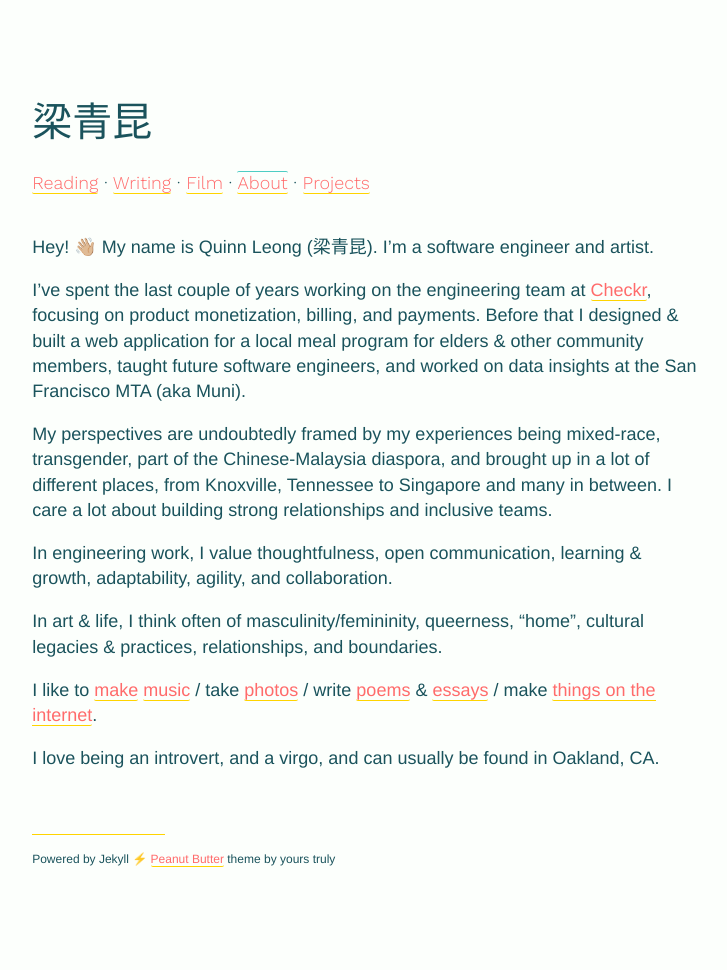
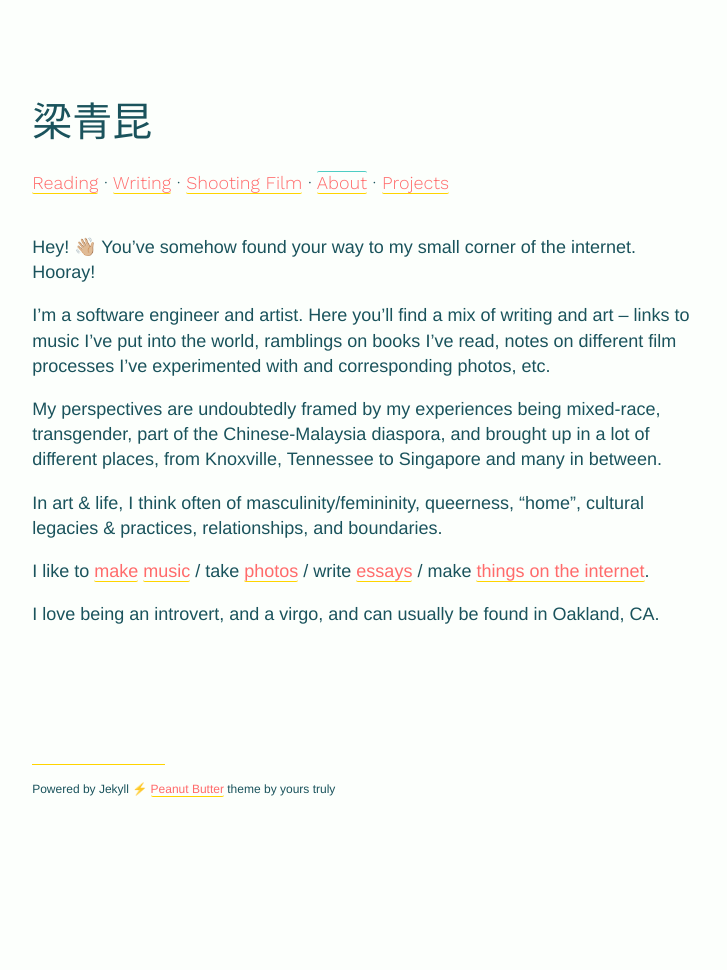
Before and after one commit to quinnleong/quinnleong.github.io, a Jekyll site: the page built from about.md, in a window 1280 px wide. Shown: the whole page, without its empty margins (275-1002 px from the left). Built offline with Jekyll 4.4.1, drawn with Linux system fonts in a browser that asks for light colours; after the commit the page ends 900 px from its top, so only the background shows below that.

Commit message:
Update self info

```diff
--- a/_data/pages.yml
+++ b/_data/pages.yml
@@ -6,7 +6,7 @@ pages:
 - title: Writing
   url: /writing/
 
-- title: Film
+- title: Shooting Film
   url: /film/
 
 - title: About
--- a/about.md
+++ b/about.md
@@ -4,33 +4,26 @@ title: About
 permalink: /about/
 ---
 
-Hey! 👋🏼 My name is Quinn Leong (梁青昆). I'm a software engineer and artist.
+Hey! 👋🏼 You've somehow found your way to my small corner of the internet. Hooray!
 
-I've spent the last couple of years working on the engineering team at [Checkr][checkr], focusing on
-product monetization, billing, and payments. Before that I
-designed & built a web application for a local meal program for elders & other community members,
-taught future software engineers, and worked on data insights at the San Francisco MTA (aka Muni).
+I'm a software engineer and artist. Here you'll find a mix of writing and art –
+links to music I've put into the world, ramblings on books I've read, notes
+on different film processes I've experimented with and corresponding photos, etc.
 
 My perspectives are undoubtedly framed by my experiences being mixed-race,
 transgender, part of the Chinese-Malaysia diaspora, and brought up in a lot of different
 places, from Knoxville, Tennessee to Singapore and many in between.
-I care a lot about building strong relationships and inclusive teams.
-
-In engineering work, I value thoughtfulness, open communication, learning & growth,
-adaptability, agility, and collaboration.
 
 In art & life, I think often of masculinity/femininity, queerness, "home", cultural legacies & practices, relationships, and boundaries.
 
 I like to [make][makzai-music] [music][ql-music] / take [photos][photos] /
-write [poems][poems] & [essays][essays] / make
+write [essays][essays] / make
 [things on the internet][things].
 
 I love being an introvert, and a virgo, and can usually be found in Oakland, CA.
 
-[checkr]: https://checkr.com/
 [makzai-music]: https://makzai.bandcamp.com
 [ql-music]: https://quinnleong.bandcamp.com
 [photos]: https://vsco.co/qleong
-[poems]: https://issuu.com/quinnleong/docs/gesture_2015.docx
 [essays]: http://qleong.com/assets/writing/slantd.pdf
 [things]: http://qleong.com/2018-review/
```
Also changed, not shown: _film/2021-01-02-rodinal-quarantine-scanning.md (+1 -1 lines), _layouts/film.html (added, +10 -0 lines), index.md (+1 -1 lines).
